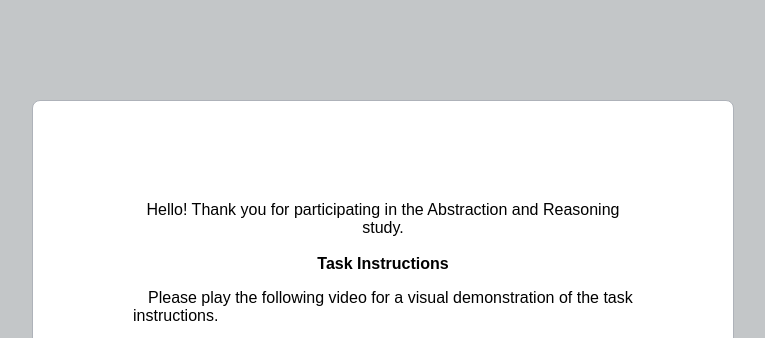
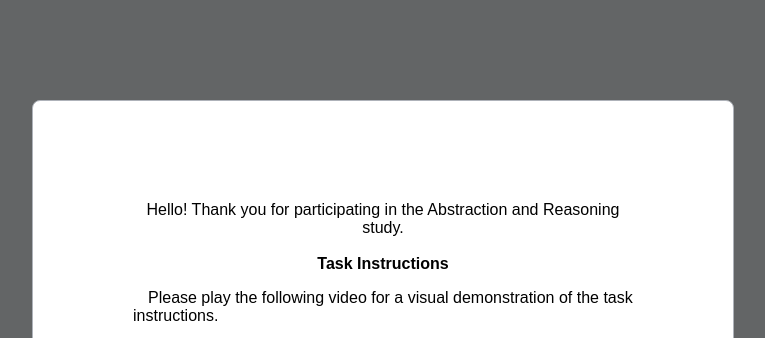
Before and after one commit to lbakst/ARC-eyetracking, a PHP site: page /home.html in a window 1280 px wide; the page is wider, and only the part inside the window is pictured. Shown: the top 338 px of that part, without its empty margins (257-1022 px from the left). Run offline with PHP 8.4, Linux system fonts and the light colour scheme; some libraries are stand-ins or nearby versions.

Commit message:
Update testing_interface.css
BG color is darker now

```diff
--- a/app/css/testing_interface.css
+++ b/app/css/testing_interface.css
@@ -1,7 +1,7 @@
 body {
     font-family: Arial, Helvetica, sans-serif;
     min-width: 1410px;
-    background: #D8DADC;
+    background: #636566;
 }
 
 #workspace {
@@ -16,7 +16,7 @@ body {
     width: 550px;
     margin: 10px;
     margin-right: 15px;
-    background-color: #C3C6C8;
+    background-color: #8d8f91;
     min-height: 850px;
     border-radius: 8px;
 	border: 1px solid #AEB2B9;
@@ -33,7 +33,7 @@ body {
   	left: 0;
   	right: 0;
   	bottom: 0;
-  	background-color: #C3C6C8;
+  	background-color: #636566;
   	z-index: 2; /* Specify a stack order in case you're using a different order for other elements */
   	cursor: pointer; /* Add a pointer on hover */
 }
@@ -49,7 +49,7 @@ body {
   	left: 0;
   	right: 0;
   	bottom: 0;
-  	background-color: #C3C6C8;
+  	background-color: #636566;
   	z-index: 2; /* Specify a stack order in case you're using a different order for other elements */
   	cursor: pointer; /* Add a pointer on hover */
 }
@@ -78,7 +78,7 @@ body {
     width: 1280px;
     margin: 10px;
     margin-left: 5px;
-    background-color: #C3C6C8;
+    background-color: #8d8f91;
     min-height: 850px;
     border-radius: 8px;
 	border: 1px solid #AEB2B9;
@@ -239,7 +239,7 @@ input, button {
 .pair_preview {
     height: 265px;
     padding: 5px;
-    border-top: solid 30px #D8DADC;
+    border-top: solid 30px #636566;
 }
 
 .input_preview {
@@ -284,7 +284,7 @@ input, button {
 }
 
 #modal_bg {
-    background-color: #C3C6C8;
+    background-color: #636566;
     width: 100%;
   	height: 100%; /* Full height (cover the whole page) */
   	max-height:100%;
```
